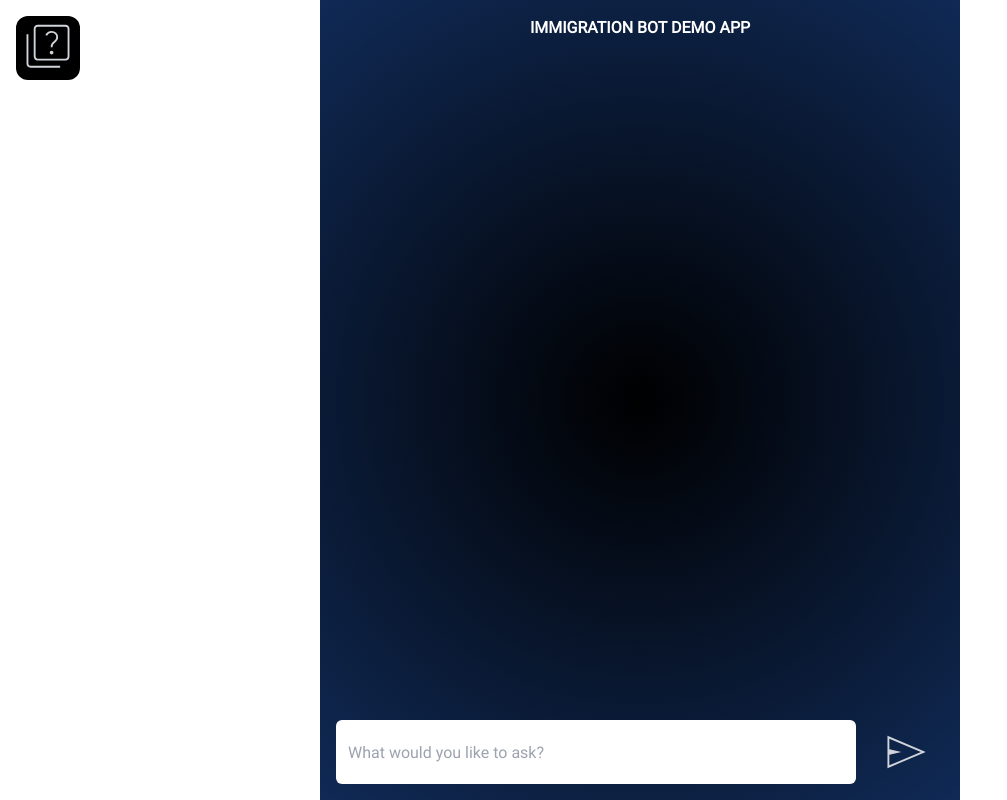
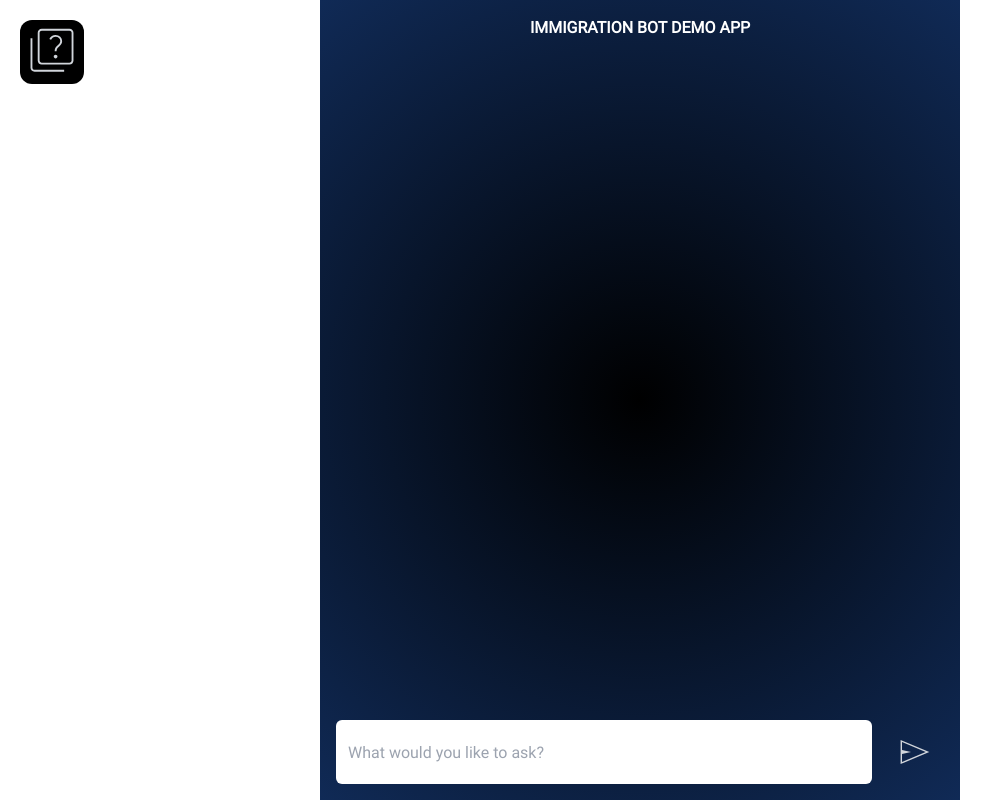
Before and after one commit to O-K-G/ai-app, a Next.js app: page / in a window 1280 px wide. Shown: the whole page, without its empty margins (0-1007 px from the left). Built offline with nearby package versions, Linux system fonts and the light colour scheme.

Commit message:
refactor: minor a11y updates

```diff
--- a/src/app/globals.css
+++ b/src/app/globals.css
@@ -2,7 +2,7 @@
 @tailwind components;
 @tailwind utilities;
 
-:root {
+body:root {
   --background: #ffffff;
   --foreground: #171717;
 }
@@ -28,10 +28,9 @@ body {
 
 @layer components {
   .chat-input {
-    @apply p-2 h-full w-full text-black rounded-md outline-none border-4 border-transparent focus:border-4 focus:border-blue-500;
+    @apply p-2 h-full w-full text-black rounded-md outline-none border-4 border-transparent focus:lg:border-blue-500;
   }
-
   .submit-button {
-    @apply outline-none focus:lg:rounded-md lg:border-4 lg:border-transparent focus:lg:border-blue-500;
+    @apply outline-none rounded-md border-4 border-transparent focus:lg:border-blue-500;
   }
 }
--- a/src/components/FAQ.tsx
+++ b/src/components/FAQ.tsx
@@ -37,7 +37,8 @@ export default function Faq() {
   return (
     <div className="absolute top-0 left-0 ml-4 mt-10 lg:mt-4">
       <button
-        className="flex-center outline-none group"
+        className="flex-center outline-none border-4 border-transparent focus:lg:border-blue-500 group rounded-xl"
+        aria-label={DIALOG_TITLE}
         type="button"
         onClick={() =>
           (dialogRef.current as unknown as HTMLDialogElement).showModal()
--- a/src/components/Input.tsx
+++ b/src/components/Input.tsx
@@ -28,9 +28,9 @@ export default function Input({ placeholderValue }: InputProps) {
       <button
         type="submit"
         aria-label={SUBMIT_ARIA_LABEL}
-        className="group submit-button"
+        className="flex-center group submit-button"
       >
-        <SubmitIcon className="fill-gray-300 group-focus:fill-white h-full min-w-8 w-16" />
+        <SubmitIcon className="fill-gray-300 group-focus:fill-white h-full w-12" />
       </button>
     </div>
   );
```
